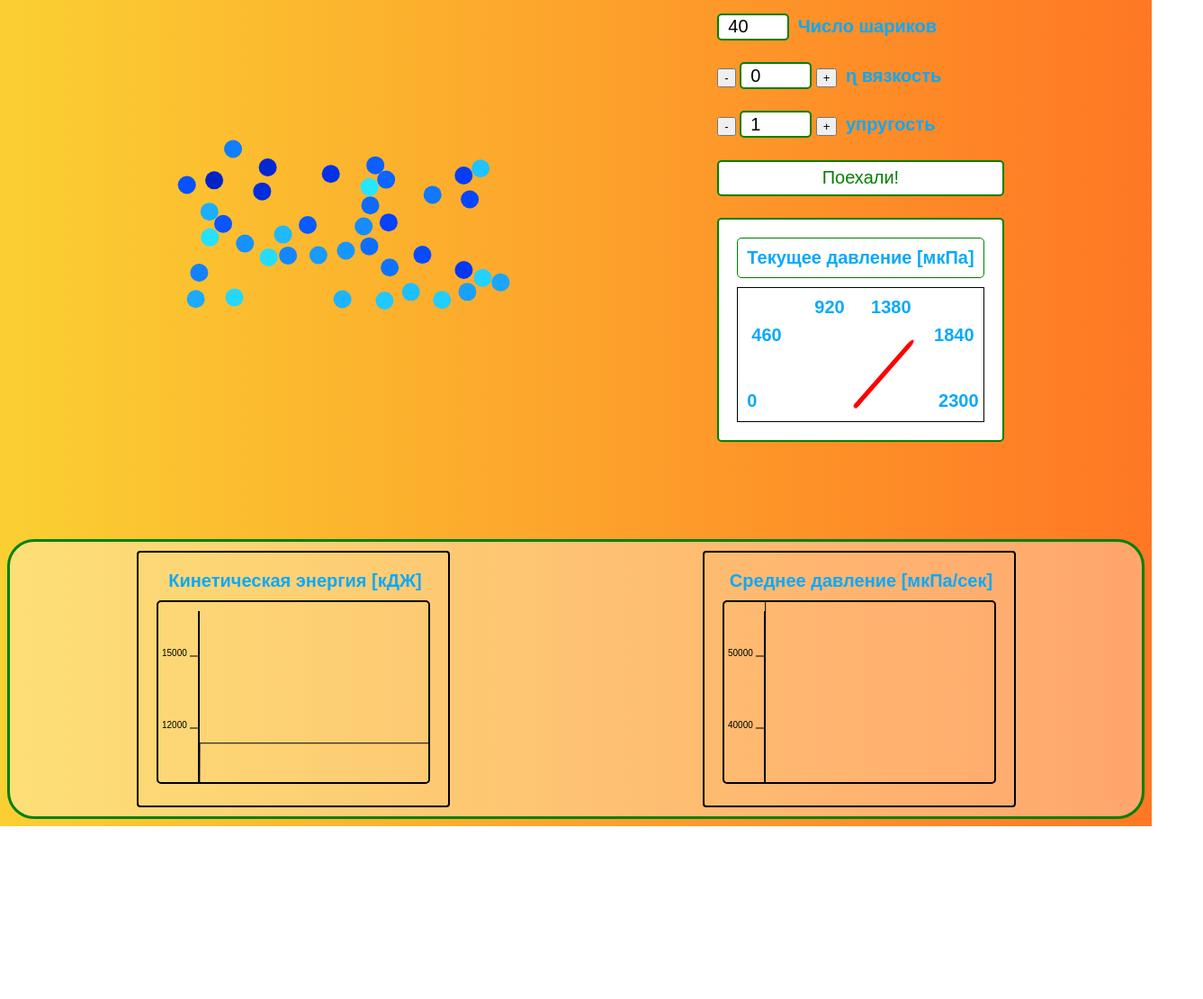
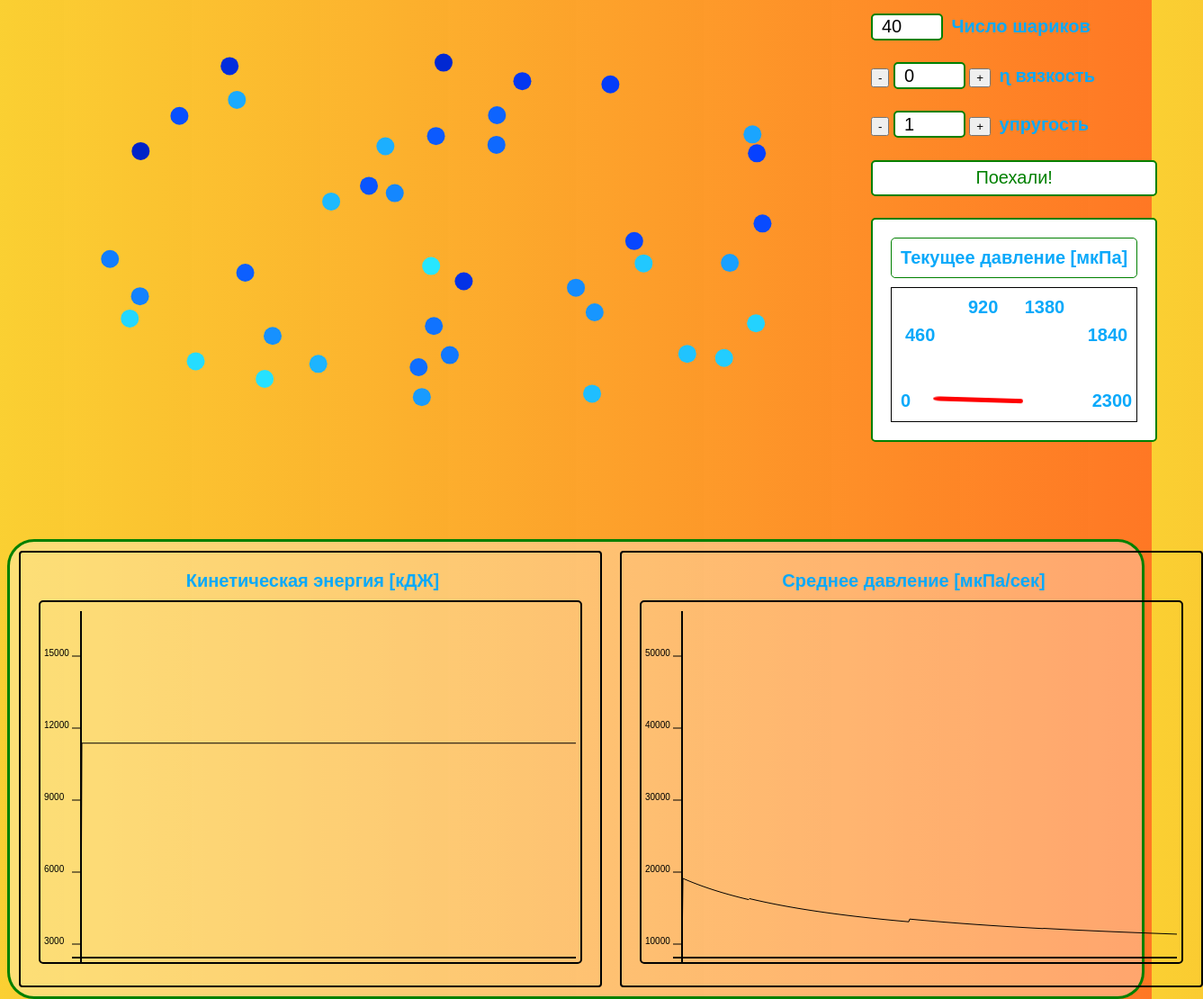
Before and after one commit to nikishinAP/NAP, a plain HTML site: page index.html in a window 1280 px wide. Shown: the part 173-1283 px from the top of the page at 90% size, 1337 px wide, since content can reach past the window. Before the commit the page ends 1091 px from the top, so only its background shows below. Drawn offline with Linux system fonts and the light colour scheme.

Commit message:
Update canvas sizes

```diff
--- a/index.html
+++ b/index.html
@@ -10,7 +10,7 @@
     <h1>СТОЛКНОВЕНИЕ ШАРИКОВ</h1>
   </div>
   <div class="wrapper">
-   <canvas id='canvas' width=400 height=200> </canvas>
+   <canvas id='canvas' width=800 height=400> </canvas>
     <ul class="sets">
       <li>
         <input id="num" type="number" value="40" min="1" max="100">
@@ -49,11 +49,11 @@
   <div class="graphics">
     <div class="graphic1">
       <label class="graphic_header">Кинетическая энергия [кДЖ]</label>
-      <canvas id="graphic_ctx1" width=300 height=200></canvas>
+      <canvas id="graphic_ctx1" width=600 height=400></canvas>
     </div>
     <div class="graphic2">
       <label class="graphic_header">Cреднее давление [мкПа/сек]</label>
-      <canvas id="graphic_ctx2" width=300 height=200></canvas>
+      <canvas id="graphic_ctx2" width=600 height=400></canvas>
     </div>
   </div>
   <script src='java.js'></script>
```
